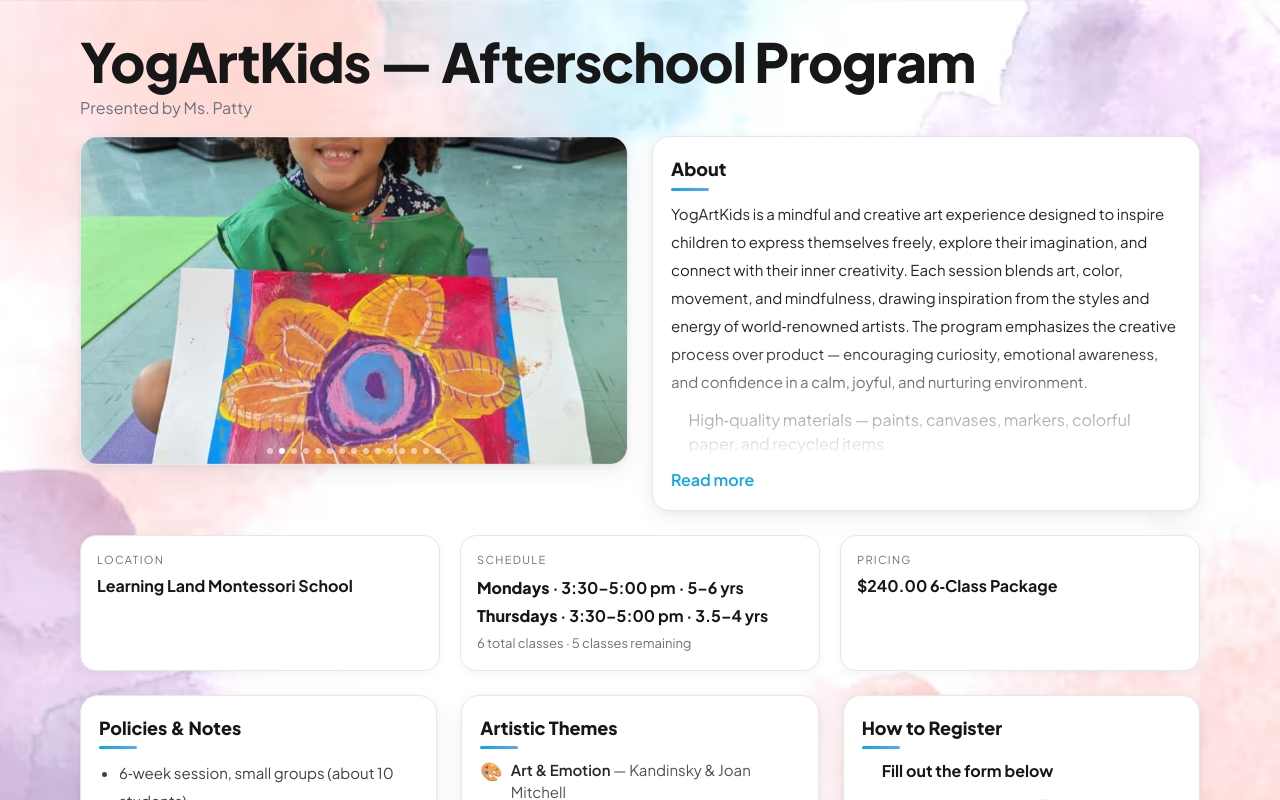
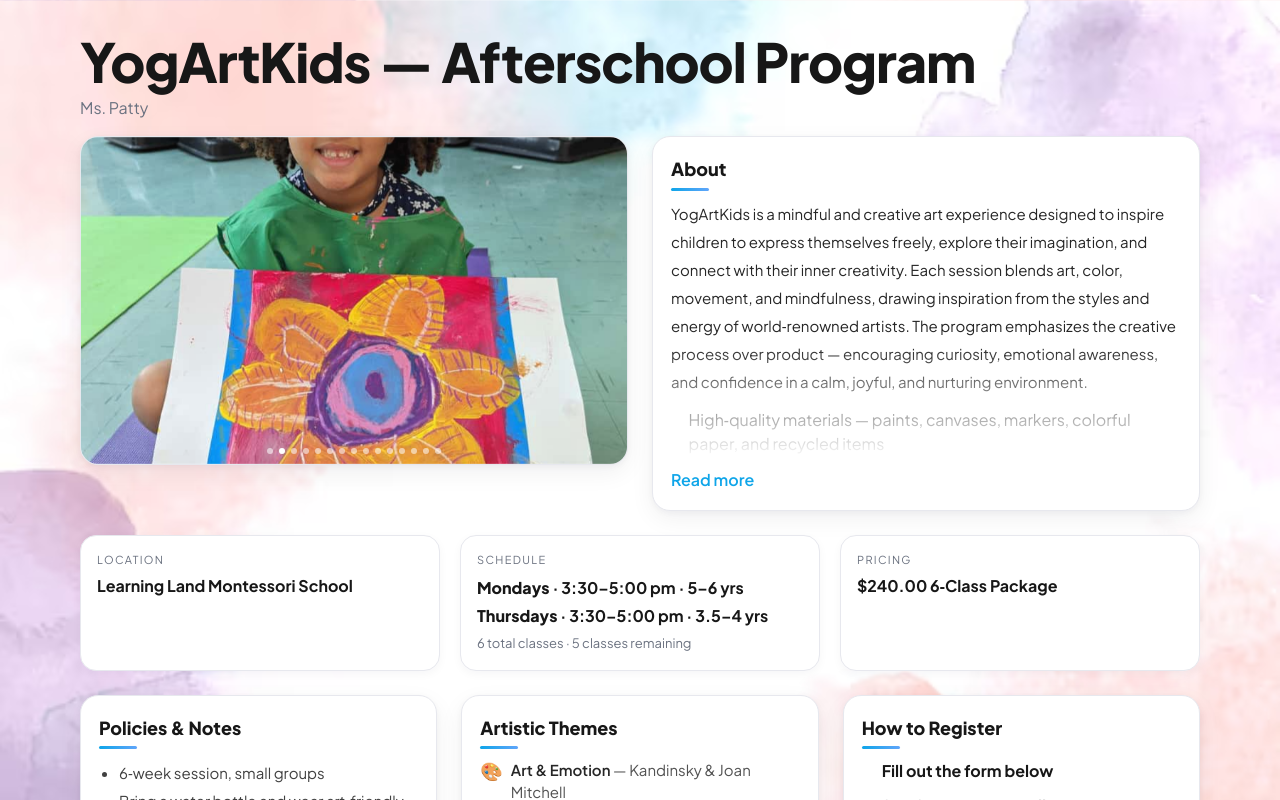
Before and after one commit to lucasgirlando/yogartkids-site, a Next.js app: page / in a window 1280 px wide. Shown: the top 800 px of the page. Built offline with nearby package versions, Linux system fonts and the light colour scheme.

Commit message:
update text or images

```diff
--- a/app/page.js
+++ b/app/page.js
@@ -10,7 +10,7 @@ import Head from "next/head";
 const CONFIG = {
   brand: {
     title: "YogArtKids — Afterschool Program",
-    byline: "Presented by Ms. Patty",
+    byline: "Ms. Patty",
   },
   images: [
     "/images/yogart1.jpg",
@@ -67,7 +67,7 @@ const CONFIG = {
     "Small groups for personalized attention and a nurturing environment"
   ],
   policies: [
-    "6‑week session, small groups (about 10 students)",
+    "6‑week session, small groups ",
     "Bring a water bottle and wear art‑friendly clothes",
   ],
   themes: [
```
